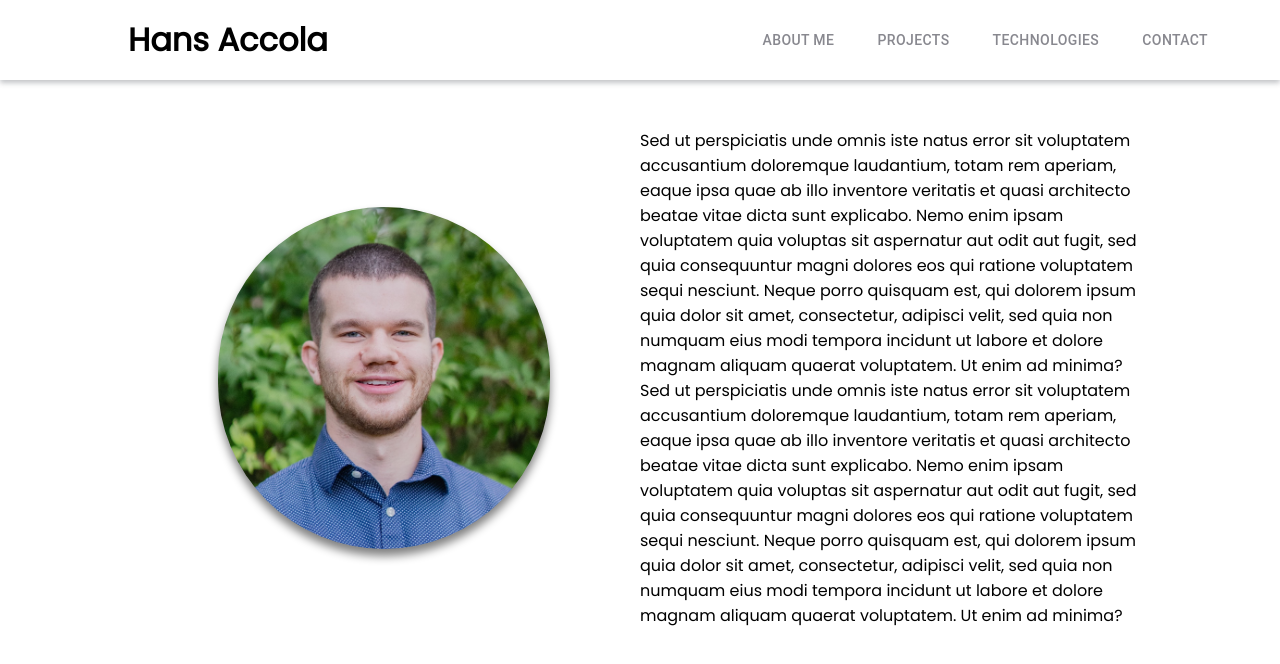
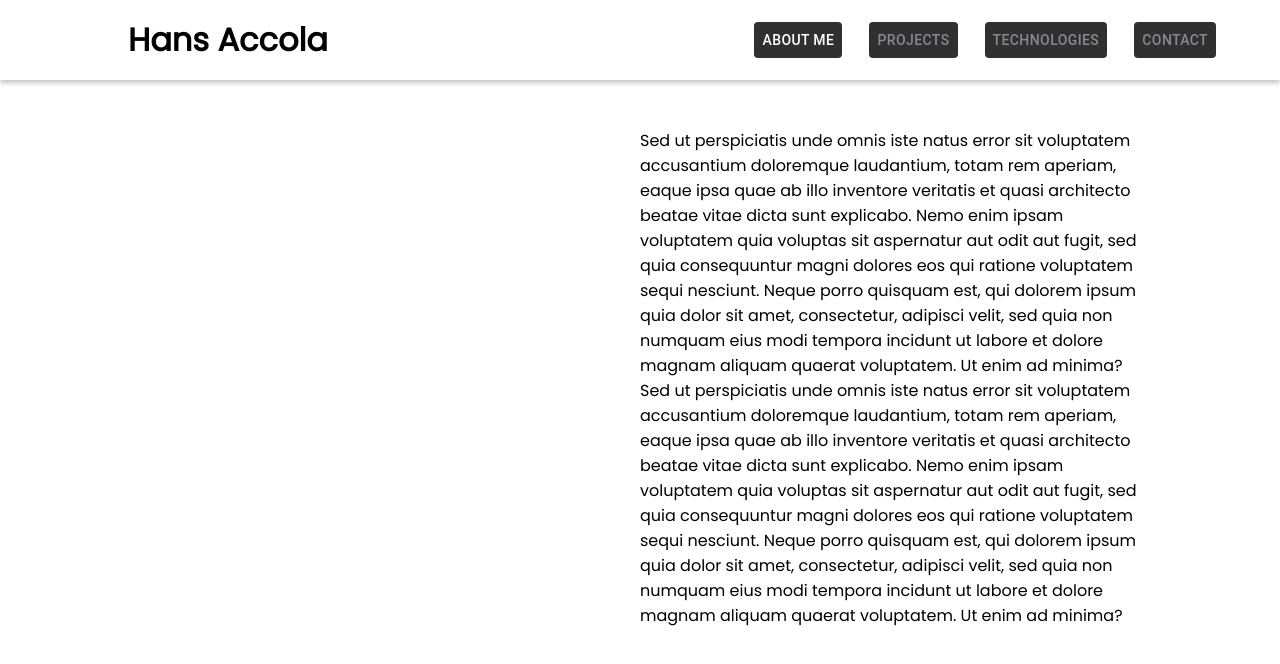
Before and after one commit to iHansy/responsive-portfolio, a React (Create React App) app: page / in a window 1280 px wide. Shown: the top 664 px of the page. Built offline with nearby package versions, Linux system fonts and the light colour scheme.

Commit message:
adde mui theme to app

```diff
--- a/src/App.css
+++ b/src/App.css
@@ -45,7 +45,6 @@
 .header-name-container {
   flex: .95;
   margin-left: 10%;
-  text-align: center;
 }
 .header-nav-container {
   flex: .70;
@@ -92,7 +91,18 @@
 @keyframes drop {
   0% {
     opacity: 0;
-    transform: translateY(-40px);
+    transform: translateY(-60px);
+  }
+  100% {
+    opacity: 1;
+    transform: translateY(0px);
+  }
+}
+
+@keyframes small-screen-drop {
+  0% {
+    opacity: 0;
+    transform: translateY(-20px);
   }
   100% {
     opacity: 1;
@@ -110,6 +120,7 @@
     height: 30vh;
     width: 30vh;
     margin-top: 20%;
+    animation: small-screen-drop 1.75s ease;
   }
   .aboutme-description {
     padding: 20px 0px 0px 0px;
@@ -132,6 +143,9 @@
   .aboutme-img {
     margin-top: 30%;
   }
+  .header-name-container {
+    margin-left: 5%;
+  }
 }
 
 @media screen and (max-width: 1200px) {
--- a/src/App.js
+++ b/src/App.js
@@ -1,13 +1,38 @@
 import './App.css';
 import Header from './components/Header.js';
 import AboutMe from './components/AboutMe.js';
+import { ThemeProvider, createMuiTheme } from '@material-ui/core/styles'
+
+const theme = createMuiTheme({
+  overrides: {
+    MuiButton: {
+      root: {
+        backgroundColor: '#303030',
+        color: '#ffffff',
+      },
+    },
+  },
+  palette: {
+    primary: {
+      main: 'rgb(136, 136, 143)',
+    },
+    secondary: {
+      main: '#01FF70',
+    },
+    textPrimary: {
+      main: '#ffffff',
+    },
+  },
+});
 
 function App() {
   return (
+    <ThemeProvider theme={theme}>
       <div className="app">
         <Header />
         <AboutMe />
       </div>
+    </ThemeProvider>
   );
 }
 
--- a/src/components/Header.js
+++ b/src/components/Header.js
@@ -1,17 +1,21 @@
 import React, { useState } from 'react';
 import { Button } from '@material-ui/core';
-import { makeStyles } from '@material-ui/core/styles';
+import { makeStyles, withStyles } from '@material-ui/core/styles';
 
 //custom material ui styling
 const useStyles = makeStyles((theme) => ({
-    navBtn: {
-        '&:hover': {
-          backgroundColor: 'rgb(66, 125, 202)',
-          borderColor: '#0062cc',
-          boxShadow: 'none',
-        },
-    }
+  //not currently being used
 }));
+
+const ColorButton = withStyles((theme) => ({
+    root: {
+      color: 'primary',
+      '&:hover': {
+        backgroundColor: 'cyan',
+        color: 'black',
+      },
+    },
+  }))(Button);
 
 function Header(props) {
 
@@ -28,7 +32,7 @@ function Header(props) {
             </div>
             <nav className="header-nav-container">
                 <ul className="header-nav-links">
-                    <li><Button className={classes.navBtn}><p className="header-nav-texts">About Me</p></Button></li>
+                    <li><ColorButton>About Me</ColorButton></li>
                     <li><Button className={classes.navBtn}><p className="header-nav-texts">Projects</p></Button></li>
                     <li><Button className={classes.navBtn}><p className="header-nav-texts">Technologies</p></Button></li>
                     <li><Button className={classes.navBtn}><p className="header-nav-texts">Contact</p></Button></li>
```
Also changed, not shown: 1 other file (tests, documents, lock files or other folders).
